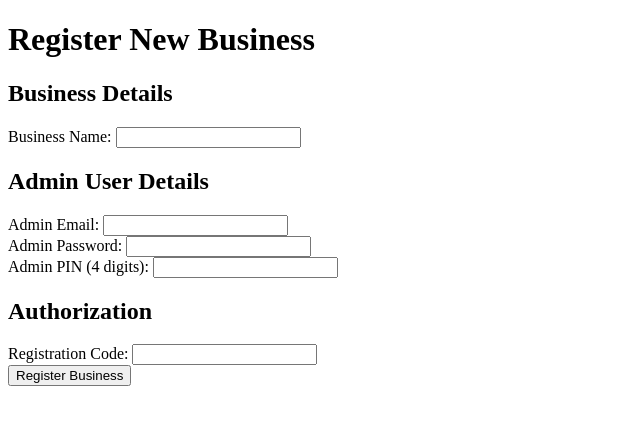
After one commit to mburuwhiz/Whiz_POS, a Node server app: page /register-business in a window 1280 px wide. The commit adds this page. Shown: the top 425 px of the page, without its empty margins (0-640 px from the left). Run offline with Node 20, Linux system fonts and the light colour scheme; some libraries are stand-ins or nearby versions.

Commit message:
feat: Implement secure business registration and auth system
This commit delivers a complete and secure business registration and user authentication system, addressing previous security flaws and aligning with the project's multi-tenant architecture.

Key changes:
- Added a `Business` model and linked it to the `User` model to establish data relationships.
- Created a `/register-business` web page protected by a `REGISTRATION_CODE` environment variable for admin-only business creation.
- Updated the `createUser.js` script to securely add new users to an existing business.
- Fixed a critical security flaw by securing the `/api/users` endpoint with an API key, ensuring that POS terminals can only list users for their own business.
- Updated all relevant documentation (`ADMIN.md`, `phase.md`) to reflect the new, secure implementation.

```diff
--- a/src/server/index.js
+++ b/src/server/index.js
@@ -5,6 +5,7 @@ const path = require('path');
 const mongoose = require('mongoose');
 const jwt = require('jsonwebtoken');
 const User = require('./models/User');
+const Business = require('./models/Business');
 
 dotenv.config();
 
@@ -54,17 +55,60 @@ app.get('/pos-login', (req, res) => {
     res.sendFile(path.join(__dirname, 'views/pos-login.html'));
 });
 
+app.get('/register-business', (req, res) => {
+    res.sendFile(path.join(__dirname, 'views/register-business.html'));
+});
+
 app.get('/dashboard', protect, (req, res) => {
     res.sendFile(path.join(__dirname, 'views/dashboard.html'));
 });
 
-// API endpoint to get all users
+// API endpoint to get users for a specific business
 app.get('/api/users', async (req, res) => {
     try {
-        const users = await User.find().select('email');
+        const { apiKey } = req.query;
+        if (!apiKey) {
+            return res.status(401).send('API key is required.');
+        }
+
+        const business = await Business.findOne({ apiKey });
+        if (!business) {
+            return res.status(404).send('Business not found.');
+        }
+
+        const users = await User.find({ business: business._id }).select('email');
         res.json(users);
     } catch (error) {
         res.status(500).send('Error fetching users.');
+    }
+});
+
+app.post('/api/register-business', async (req, res) => {
+    try {
+        const { businessName, email, password, pin, registrationCode } = req.body;
+
+        // Verify registration code
+        if (registrationCode !== process.env.REGISTRATION_CODE) {
+            return res.status(401).send('Invalid registration code.');
+        }
+
+        // Create new business
+        const business = new Business({ name: businessName });
+        await business.save();
+
+        // Create new admin user for the business
+        const user = new User({
+            email,
+            password,
+            pin,
+            role: 'Admin',
+            business: business._id,
+        });
+        await user.save();
+
+        res.status(201).json({ apiKey: business.apiKey });
+    } catch (error) {
+        res.status(500).send('Error registering business.');
     }
 });
 
--- a/src/server/models/User.js
+++ b/src/server/models/User.js
@@ -21,6 +21,11 @@ const userSchema = new mongoose.Schema({
         type: String,
         required: true,
         length: 4,
+    },
+    business: {
+        type: mongoose.Schema.Types.ObjectId,
+        ref: 'Business',
+        required: true,
     }
 }, {
     timestamps: true,
--- a/src/server/views/login.html
+++ b/src/server/views/login.html
@@ -16,8 +16,11 @@
             <label for="password">Password:</label>
             <input type="password" id="password" name="password" required>
         </div>
-        <button type="submit">Login</button>
+        <button type="submit">Admin Login</button>
     </form>
+
+    <hr>
+    <a href="/pos-login">Go to POS Login</a>
 
     <script>
         document.getElementById('login-form').addEventListener('submit', async (e) => {
--- /dev/null
+++ b/src/server/views/register-business.html
@@ -0,0 +1,65 @@
+<!DOCTYPE html>
+<html lang="en">
+<head>
+    <meta charset="UTF-8">
+    <meta name="viewport" content="width=device-width, initial-scale=1.0">
+    <title>WHIZ POS v2.0 - Register Business</title>
+</head>
+<body>
+    <h1>Register New Business</h1>
+    <form id="register-business-form">
+        <h2>Business Details</h2>
+        <div>
+            <label for="businessName">Business Name:</label>
+            <input type="text" id="businessName" name="businessName" required>
+        </div>
+
+        <h2>Admin User Details</h2>
+        <div>
+            <label for="email">Admin Email:</label>
+            <input type="email" id="email" name="email" required>
+        </div>
+        <div>
+            <label for="password">Admin Password:</label>
+            <input type="password" id="password" name="password" required>
+        </div>
+        <div>
+            <label for="pin">Admin PIN (4 digits):</label>
+            <input type="text" id="pin" name="pin" required pattern="\\d{4}" title="PIN must be 4 digits" maxlength="4">
+        </div>
+
+        <h2>Authorization</h2>
+        <div>
+            <label for="registrationCode">Registration Code:</label>
+            <input type="password" id="registrationCode" name="registrationCode" required>
+        </div>
+
+        <button type="submit">Register Business</button>
+    </form>
+
+    <script>
+        document.getElementById('register-business-form').addEventListener('submit', async (e) => {
+            e.preventDefault();
+            const formData = new FormData(e.target);
+            const data = Object.fromEntries(formData.entries());
+
+            try {
+                const response = await fetch('/api/register-business', {
+                    method: 'POST',
+                    headers: { 'Content-Type': 'application/json' },
+                    body: JSON.stringify(data),
+                });
+
+                if (response.ok) {
+                    const result = await response.json();
+                    alert(`Business registered successfully! API Key: ${result.apiKey}`);
+                } else {
+                    alert(await response.text());
+                }
+            } catch (error) {
+                alert('An error occurred during registration.');
+            }
+        });
+    </script>
+</body>
+</html>
```
Also changed, not shown: ADMIN.md (+14 -5 lines), phase.md (+2 -2 lines), src/server/models/Business.js (added, +28 -0 lines), src/server/scripts/createUser.js (+13 -5 lines), src/server/views/pos-login.html (+43 -14 lines), 1 other file.
